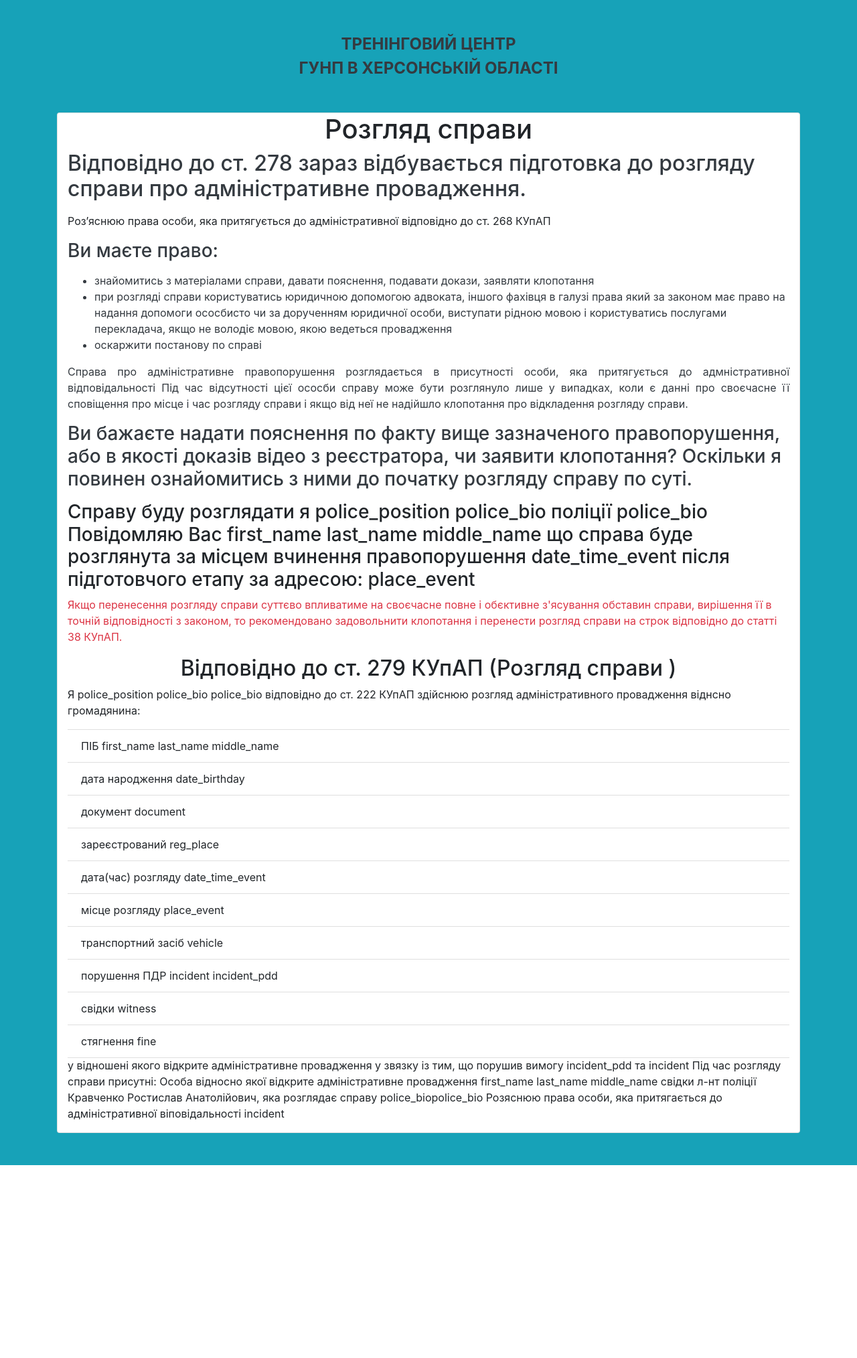
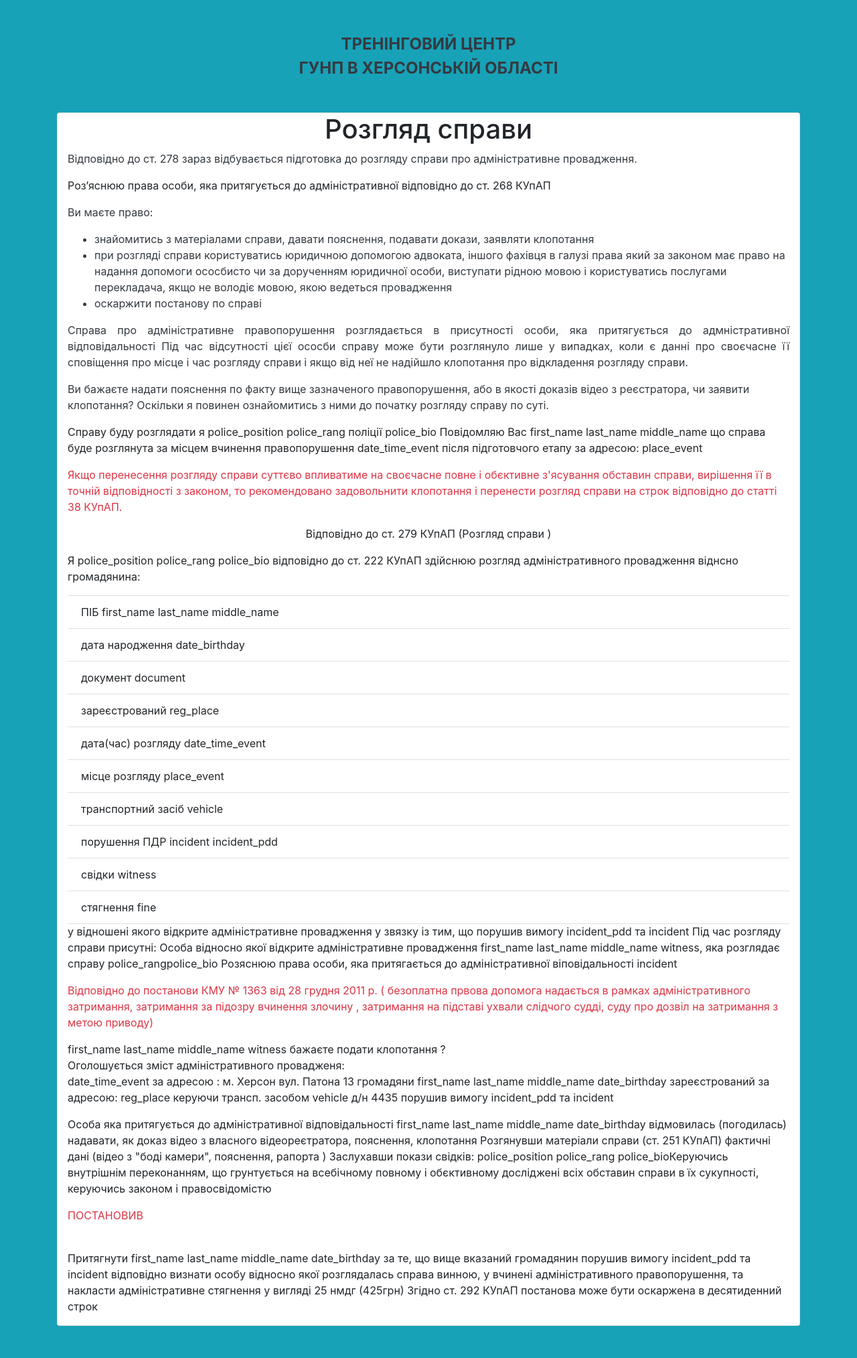
Before and after one commit to lakty/dfgs, a Flask app: page /crib in a window 1280 px wide. Shown: the whole page at 67% size. Before the commit the page ends 1740 px from the top, so only its background shows below. Run offline with Flask 2, Linux system fonts and the light colour scheme; some libraries are stand-ins or nearby versions.

```diff
--- a/app.py
+++ b/app.py
@@ -54,7 +54,7 @@ def crib():
         "witness": "witness",
         "fine": "fine",
         "police_bio": "police_bio",
-        "police_rang": "police_bio",
+        "police_rang": "police_rang",
         "police_position": "police_position"
     }
     return render_template("crib/index.html", input_data=input_data)
--- a/templates/crib/index.html
+++ b/templates/crib/index.html
@@ -2,9 +2,9 @@
 {% block content %}
     <div class="col-md-12 card">
         <h1 class="text-center">Розгляд справи</h1>
-        <h2 class="mb-3 text-dark">Відповідно до ст. 278 зараз відбувається підготовка до розгляду справи про адміністративне провадження.</h2>
+        <p class="mb-3 text-dark">Відповідно до ст. 278 зараз відбувається підготовка до розгляду справи про адміністративне провадження.</p>
         <p class="text-justify">Роз’яснюю права особи, яка притягується до адміністративної відповідно до ст. 268 КУпАП</p>
-        <h3 class="mb-3 text-dark">Ви маєте право:</h3>
+        <p class="mb-3 text-dark">Ви маєте право:</p>
         <ul class="mb-3 text-dark">
             <li >знайомитись з матеріалами справи, давати пояснення, подавати  докази, заявляти клопотання</li>
             <li >при розгляді справи користуватись юридичною допомогою адвоката,  іншого фахівця в галузі права який за законом має право на надання допомоги ососбисто чи за дорученням юридичної особи, виступати рідною мовою і користуватись послугами перекладача,  якщо не володіє мовою, якою  ведеться провадження</li>
@@ -16,15 +16,15 @@
             Під час відсутності цієї ососби справу може бути розглянуло лише у випадках, коли є данні про своєчасне її сповіщення про місце
             і час розгляду справи і якщо від неї не надійшло клопотання про відкладення  розгляду справи.
         </p>
-        <h3 class="mb-3 text-dark">
+        <p class="mb-3 text-dark">
             Ви бажаєте надати пояснення по факту вище зазначеного правопорушення, або в якості доказів  відео з реєстратора, чи заявити клопотання? Оскільки я повинен ознайомитись з ними до початку розгляду справу по суті.
-        </h3>
-        <h3>
+        </p>
+        <p>
             Справу буду розглядати я {{ input_data['police_position'] }} {{ input_data['police_rang'] }} поліції {{ input_data['police_bio'] }}
             Повідомляю Вас {{ input_data['first_name'] }} {{ input_data['last_name'] }} {{ input_data['middle_name'] }} що справа буде розглянута за місцем вчинення правопорушення	{{ input_data['date_time_event'] }}	після підготовчого етапу за адресою: {{ input_data['place_event'] }}
-        </h3>
+        </p>
         <p class="text-danger">Якщо перенесення розгляду справи  суттєво впливатиме на своєчасне повне і обєктивне з'ясування обставин  справи, вирішення її в точній відповідності з законом, то рекомендовано задовольнити клопотання і перенести розгляд справи на строк відповідно до статті 38 КУпАП.</p>
-        <h2 class="text-center">Відповідно до ст. 279 КУпАП (Розгляд справи )</h2>
+        <p class="text-center">Відповідно до ст. 279 КУпАП (Розгляд справи )</p>
         <p>Я {{ input_data['police_position'] }} {{ input_data['police_rang'] }} {{ input_data['police_bio'] }}
         відповідно до ст. 222 КУпАП здійснюю розгляд адміністративного провадження віднсно громадянина:</p>
         <ul class="list-group list-group-flush">
@@ -42,8 +42,21 @@
         <p>у відношені якого відкрите адміністративне   провадження   у   звязку  із тим,
         що порушив вимогу {{ input_data['incident_pdd'] }} та {{ input_data['incident'] }}
         Під час розгляду справи присутні: Особа відносно якої відкрите адміністративне провадження
-        {{ input_data['first_name'] }} {{ input_data['last_name'] }} {{ input_data['middle_name'] }} свідки л-нт поліції Кравченко Ростислав Анатолійович,
+        {{ input_data['first_name'] }} {{ input_data['last_name'] }} {{ input_data['middle_name'] }} {{ input_data['witness'] }},
         яка розглядає справу {{ input_data['police_rang'] }}{{ input_data['police_bio'] }}
         Розяснюю права особи, яка притягається до адміністративної віповідальності {{ input_data['incident'] }}</p>
+    <p class="text-danger">Відповідно до постанови КМУ № 1363 від 28 грудня 2011 р. ( безоплатна првова допомога надається в рамках адміністративного затримання, затримання за підозру вчинення злочину , затримання на підставі ухвали слідчого судді,  суду про дозвіл на затримання з метою приводу)</p>
+    <p>{{ input_data['first_name'] }} {{ input_data['last_name'] }} {{ input_data['middle_name'] }} {{ input_data['witness'] }} бажаєте подати клопотання ?
+        <br>Оголошується зміст адміністративного провадженя:
+        <br>{{ input_data['date_time_event'] }}
+        за адресою :
+        м. Херсон вул. Патона 13
+        громадяни	{{ input_data['first_name'] }} {{ input_data['last_name'] }} {{ input_data['middle_name'] }} {{ input_data['date_birthday'] }}
+        зареєстрований за адресою:
+        {{ input_data['reg_place'] }}
+        керуючи	трансп.  засобом {{ input_data['vehicle'] }} д/н 4435 порушив вимогу {{ input_data['incident_pdd'] }} та {{ input_data['incident'] }}</p>
+        <p>Особа яка притягується до адміністративної відповідальності {{ input_data['first_name'] }} {{ input_data['last_name'] }} {{ input_data['middle_name'] }} {{ input_data['date_birthday'] }} відмовилась (погодилась)  надавати, як доказ відео з власного відеореєтратора, пояснення, клопотання Розгянувши матеріали справи (ст. 251 КУпАП) фактичні дані (відео з "боді камери", пояснення, рапорта ) Заслухавши покази свідків: {{ input_data['police_position'] }} {{ input_data['police_rang'] }} {{ input_data['police_bio'] }}Керуючись внутрішнім переконанням, що грунтується на всебічному повному і обєктивному досліджені всіх обставин  справи в їх сукупності, керуючись законом і правосвідомістю</p>
+   <p class="text-danger text-">ПОСТАНОВИВ </p>
+    <p><br> Притягнути {{ input_data['first_name'] }} {{ input_data['last_name'] }} {{ input_data['middle_name'] }} {{ input_data['date_birthday'] }}  за те, що вище вказаний громадянин порушив вимогу {{ input_data['incident_pdd'] }} та {{ input_data['incident'] }} відповідно визнати особу відносно якої розглядалась справа винною, у вчинені адміністративного правопорушення, та накласти адміністративне стягнення у вигляді 25 нмдг (425грн) Згідно ст. 292 КУпАП постанова може бути оскаржена в десятиденний строк</p>
     </div>
 {% endblock %}
```
